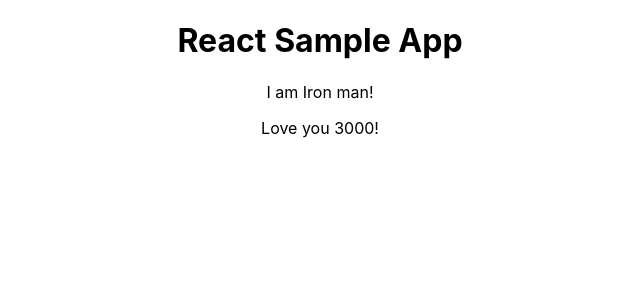
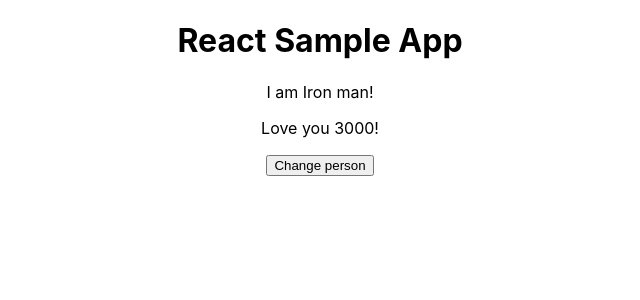
Before and after one commit to thaibm/28-days-react-practice, a React (Create React App) app in the folder react-sample-app/: page / in a window 1280 px wide. Shown: the top 300 px of the page, without its empty margins (320-960 px from the left). Built offline with nearby package versions, Linux system fonts and the light colour scheme.

Commit message:
Day02 state and update state

```diff
--- a/react-sample-app/src/App.js
+++ b/react-sample-app/src/App.js
@@ -1,15 +1,55 @@
-import React from 'react';
+import React, { useState } from 'react';
 import './App.css';
 import Person from './components/person/Person';
-class App extends React.Component {
-  render() {
-    return (
-      <div className="App">
-        <h1>React Sample App</h1>
-        <Person name="Iron man">Love you 3000!</Person>
-      </div>
-    );
-  }
-}
+const App = () => {
+  // State Declaration
+  const [person, setPerson] = useState({ name: 'Iron man' });
+  const [statement, setStatement] = useState('Love you 3000!');
+
+  return (
+    <div className="App">
+      <h1>React Sample App</h1>
+      {/* State Usage */}
+      <Person name={person.name}>{statement}</Person>
+
+      <button
+        onClick={() => {
+          setPerson({ name: 'Morgan Stark' });
+        }}
+      >
+        Change person
+      </button>
+    </div>
+  );
+};
+// class App extends React.Component {
+//   // State Declaration
+//   state = {
+//     person: {
+//       name: 'Iron man',
+//     },
+//     statement: 'Love you 3000!',
+//   };
+
+//   render() {
+//     return (
+//       <div className="App">
+//         <h1>React Sample App</h1>
+//         {/* State Usage */}
+//         <Person name={this.state.person.name}>{this.state.statement}</Person>
+
+//         <button
+//           onClick={() => {
+//             this.setState({
+//               person: { name: 'Morgan Stark' },
+//             });
+//           }}
+//         >
+//           Change person
+//         </button>
+//       </div>
+//     );
+//   }
+// }
 
 export default App;
```
Also changed, not shown: 2 other files (tests, documents, lock files or other folders).
